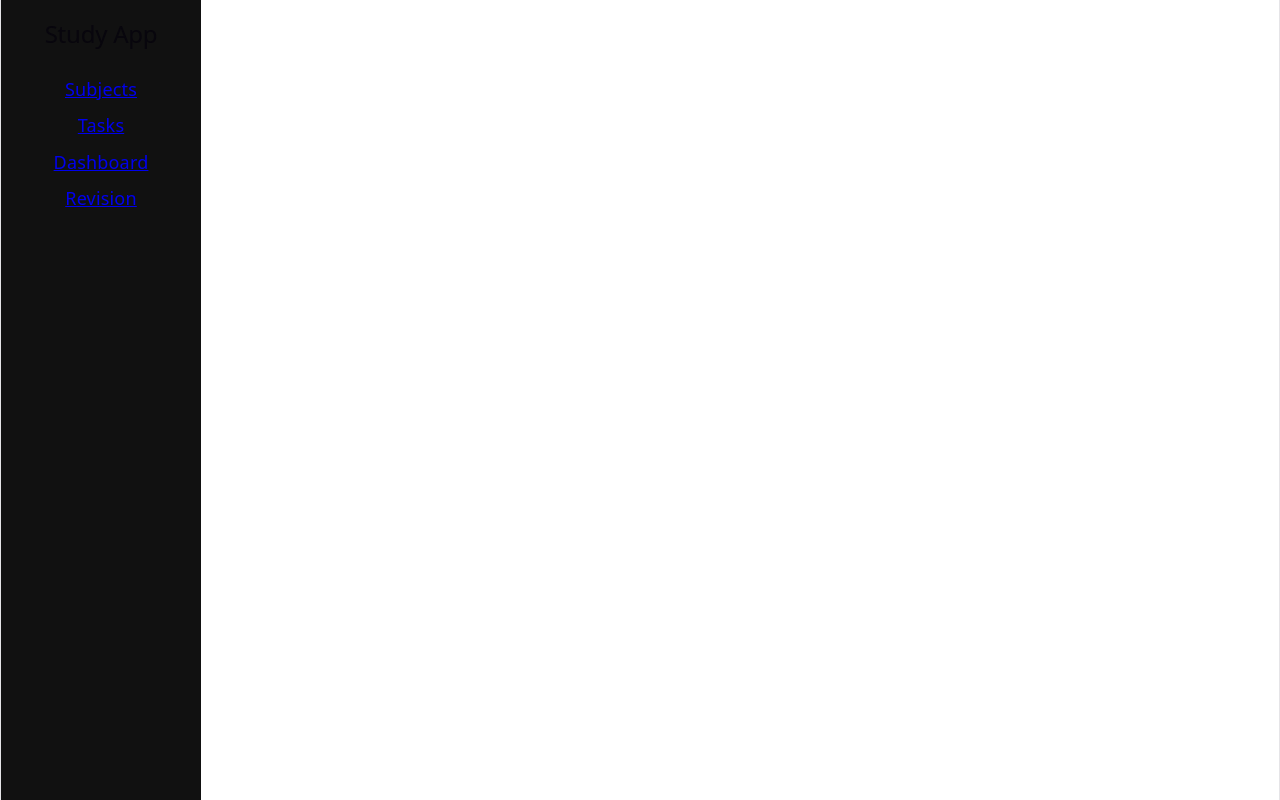
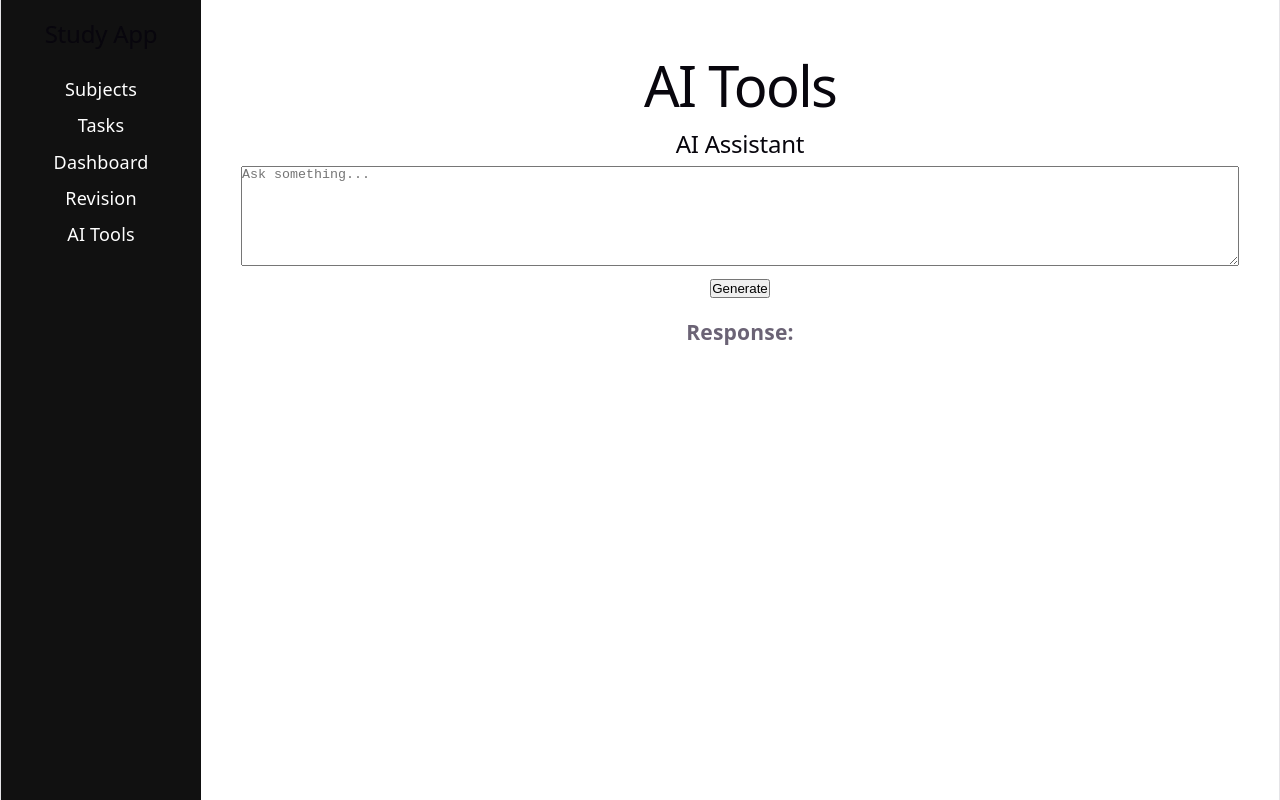
Before and after one commit to alok04966-byte/ai-study-companion, a React (Vite) app: page /ai-tools in a window 1280 px wide. Built offline with nearby package versions, Linux system fonts and the light colour scheme.

Commit message:
Added AI assistant feature with OpenAI integration

```diff
--- a/src/App.jsx
+++ b/src/App.jsx
@@ -1,9 +1,10 @@
 import { BrowserRouter, Routes, Route } from "react-router-dom";
+import Layout from "./components/layout/Layout";
+import Subjects from "./pages/Subjects";
 import Tasks from "./pages/Tasks";
-import Subjects from "./pages/Subjects";
-import Layout from "./components/layout/Layout";
 import Dashboard from "./pages/Dashboard";
 import Revision from "./pages/Revision";
+import AITools from "./pages/AITools";
 
 function App() {
   return (
@@ -15,6 +16,7 @@ function App() {
           <Route path="/tasks" element={<Tasks />} />
           <Route path="/dashboard" element={<Dashboard />} />
           <Route path="/revision" element={<Revision />} />
+          <Route path="/ai-tools" element={<AITools />} />
         </Routes>
       </Layout>
     </BrowserRouter>
--- /dev/null
+++ b/src/components/ai/AIPromptBox.jsx
@@ -0,0 +1,34 @@
+import { useState } from "react";
+import { generateAIResponse } from "../../services/aiService";
+
+function AIPromptBox() {
+  const [prompt, setPrompt] = useState("");
+  const [response, setResponse] = useState("");
+
+  const handleGenerate = async () => {
+    const result = await generateAIResponse(prompt);
+    setResponse(result);
+  };
+
+  return (
+    <div>
+      <h2>AI Assistant</h2>
+
+      <textarea
+        value={prompt}
+        onChange={(e) => setPrompt(e.target.value)}
+        placeholder="Ask something..."
+        style={{ width: "100%", height: "100px" }}
+      />
+
+      <button onClick={handleGenerate}>Generate</button>
+
+      <div style={{ marginTop: "20px" }}>
+        <h3>Response:</h3>
+        <p>{response}</p>
+      </div>
+    </div>
+  );
+}
+
+export default AIPromptBox;
--- a/src/components/layout/Sidebar.jsx
+++ b/src/components/layout/Sidebar.jsx
@@ -6,10 +6,11 @@ function Sidebar() {
       <h2>Study App</h2>
 
       <nav style={styles.nav}>
-        <Link to="/subjects">Subjects</Link>
-        <Link to="/tasks">Tasks</Link>
-        <Link to="/dashboard">Dashboard</Link>
-        <Link to="/revision">Revision</Link>
+        <Link to="/subjects" style={styles.a}>Subjects</Link>
+        <Link to="/tasks" style={styles.a}>Tasks</Link>
+        <Link to="/dashboard" style={styles.a}>Dashboard</Link>
+        <Link to="/revision" style={styles.a}>Revision</Link>
+        <Link to="/ai-tools" style={styles.a}>AI Tools</Link>
       </nav>
     </div>
   );
@@ -35,7 +36,7 @@ const styles = {
     color: "white",
     textDecoration: "none",
     cursor: "pointer",
-  }
+  },
 };
 
 export default Sidebar;
--- /dev/null
+++ b/src/pages/AITools.jsx
@@ -0,0 +1,12 @@
+import AIPromptBox from "../components/ai/AIPromptBox";
+
+function AITools() {
+  return (
+    <div style={{ padding: "20px" }}>
+      <h1>AI Tools</h1>
+      <AIPromptBox />
+    </div>
+  );
+}
+
+export default AITools;
--- /dev/null
+++ b/src/services/aiService.js
@@ -0,0 +1,23 @@
+import axios from "axios";
+
+export const generateAIResponse = async (prompt) => {
+  try {
+    const res = await axios.post(
+      "https://api.openai.com/v1/chat/completions",
+      {
+        model: "gpt-4o-mini",
+        messages: [{ role: "user", content: prompt }],
+      },
+      {
+        headers: {
+          Authorization: `Bearer ${import.meta.env.VITE_OPENAI_API_KEY}`,
+        },
+      }
+    );
+
+    return res.data.choices[0].message.content;
+  } catch (error) {
+    console.error(error);
+    return "Something went wrong";
+  }
+};
```
Also changed, not shown: src/components/ai/AIResponse.jsx (added).
